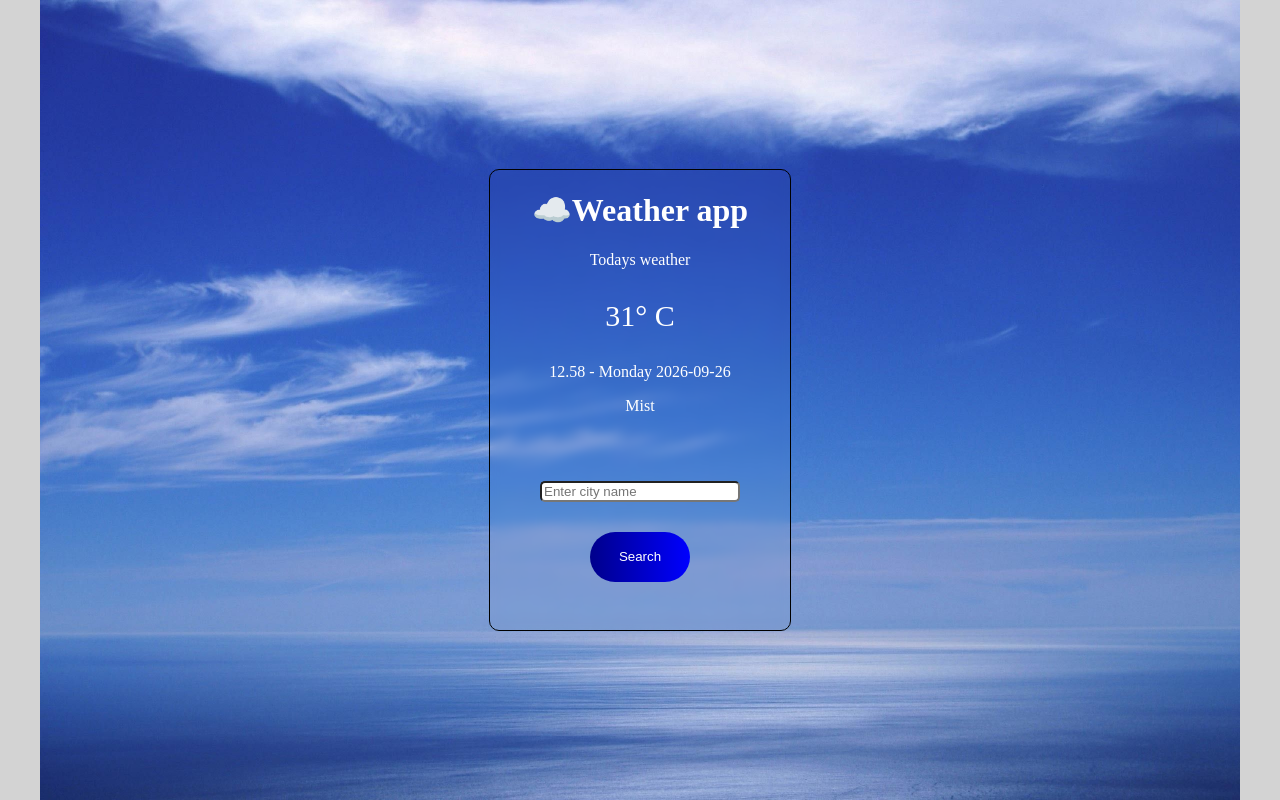
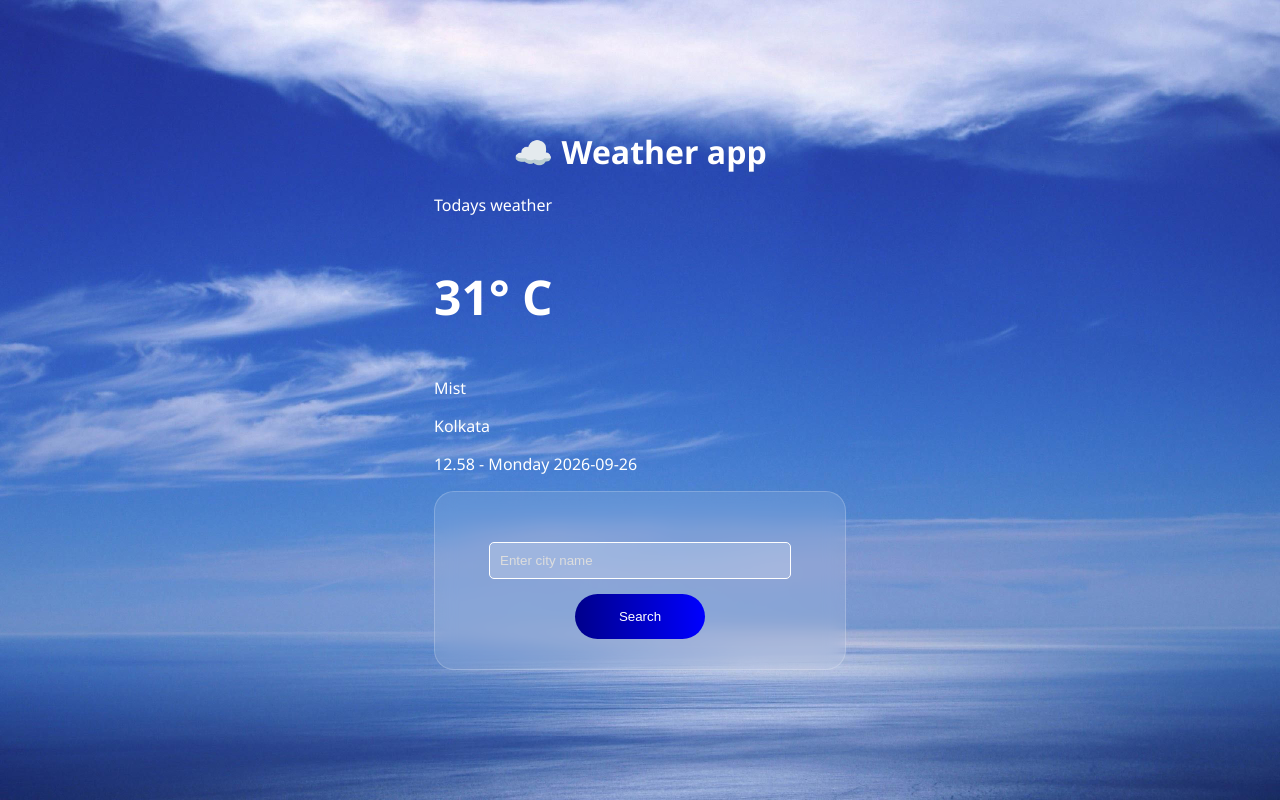
Before and after one commit to Manish1678-sos/Weather-App, a plain HTML site: page index.html in a window 1280 px wide. Drawn offline with Linux system fonts and the light colour scheme; no server answers.

Commit message:
New update

```diff
--- a/index.html
+++ b/index.html
@@ -9,27 +9,32 @@
 <body>
     <div class="container">
         <div class="form">
-    <h1>☁️Weather app</h1>
+            <h1>☁️ Weather app</h1>
             <p>Todays weather</p>
-    <div class="temperature"><p >31° C</p></div>
+
+            <div class="temperature">
+                <p>31° C</p>
+            </div>
+
+            <div class="condition">
+                <p>Mist</p>
+            </div>
 
             <div class="place">
+                <p>Kolkata</p>
+            </div>
 
+            <div class="time">
                 <p>12.58 - Monday 2026-09-26</p>
-</div>
-    <div class="condition">
-        <p>Mist</p>
             </div>
 
             <form id="Weather-form">
                 <div class="search">
                     <input type="text" id="city" placeholder="Enter city name"/>
-        <button type="submit">Search</button></div>
+                    <button type="submit">Search</button>
+                </div>
             </form>
-    </div>
-    </div>
 
-</body>
+        </div> </div> </body>
         <script src="script.js"></script>
-
 </html>
--- a/script.js
+++ b/script.js
@@ -6,40 +6,45 @@ const conditionField = document.querySelector(".condition p");
 const form = document.querySelector("#Weather-form");
 const searchField = document.querySelector("#city");
 
+// 1. FIXED: Define a default starting location so the script doesn't break
+let targetLocation = "Kolkata";
 
-// form submit
+
 form.addEventListener("submit", function (e) {
   e.preventDefault();
   targetLocation = searchField.value;
   fetchWeather(targetLocation);
 });
 
-// fetch weather
+
 async function fetchWeather(city) {
   try {
-  let url = `http://api.weatherapi.com/v1/current.json?key=c5478d57f8a84bdd99d173824262103&q=${targetLocation}&aqi=no`
+
+    let url = `https://api.weatherapi.com/v1/current.json?key=c5478d57f8a84bdd99d173824262103&q=${city}&aqi=no`;
 
     const res = await fetch(url);
     const data = await res.json();
-
-    console.log(data);
 
     if (data.error) {
       alert("City not found!");
       return;
     }
 
+
     updateUI(data);
 
   } catch (error) {
-    console.log(error);
+    console.error("Error fetching weather:", error);
   }
 }
 
-// update UI
+
 function updateUI(data) {
+
   tempField.innerText = data.current.temp_c + "°C";
   locationField.innerText = data.location.name;
+
+
   timeField.innerText = data.location.localtime;
   conditionField.innerText = data.current.condition.text;
 }
--- a/style.css
+++ b/style.css
@@ -1,9 +1,12 @@
 body {
   margin: 0;
   padding: 0;
+  font-family: 'Segoe UI', Tahoma, Geneva, Verdana, sans-serif; /* Adding a cleaner font */
 }
 
 .container {
+       background-color: rgba(255, 255, 255, 0.1);
+    backdrop-filter: blur(10px);
   background-image: url("Image.jpg");
   background-size: cover;
   background-position: center;
@@ -11,88 +14,83 @@ body {
 
 
   display: flex;
-  flex-direction: column;
   justify-content: center;
   align-items: center;
+  color: white;
+     background-color: rgba(255, 255, 255, 0.1);
+    backdrop-filter: blur(10px);
+}
 
+#Weather-form {
+    background-color: rgba(255, 255, 255, 0.1);
+    backdrop-filter: blur(10px);
+    border-radius: 20px;
+    border: 1px solid rgba(255, 255, 255, 0.2);
+
+
+    width: 350px;
+    height: auto;
+    padding: 30px;
+    display: flex;
+    flex-direction: column;
+    align-items: center;
+    gap: 15px;
+}
+
+h1 {
+  text-align: center;
+  color: white;
+  margin-top: 0;
+}
+
+.search {
+    display: flex;
+    flex-direction: column;
+    align-items: center;
+    width: 100%;
+    margin-top: 20px;
+    margin-bottom: 0;
+}
+
+input {
+  border-radius: 5px;
+  border: 1px solid white;
+  padding: 10px;
+  width: 80%;
+  background: rgba(255, 255, 255, 0.2);
   color: white;
 }
-.form
-{
-    background-color: transparent;
-    backdrop-filter: blur(5px);
-    border-radius:10px;
-    border:0.1px solid black;
-    height:460px;
-    width:300px;
-    justify-content: center;
-    align-items:center;
 
-}
-h1
-{
-text-align:center;
-}
-.search
-{
-    display: flex;
-    flex-direction: column;
-    padding:50px;
-}
-input{
-    border-radius:5px;
-
-}
-input:focus{
-    outline:none;
-}
-input:hover{
-    border-color:aqua;
-    transition: 0.6s;
-    box-shadow:0px 0px 4px 4px aqua;
-}
-button{
-    margin-top:30px;
-    height:50px;
-    width:100px;
-    margin-left:50px;
-    border-radius:30px;
-   background:linear-gradient(to right,darkblue,blue);
-   color:white;
-   border:none;
-
-}
-button:hover{
-    background:linear-gradient(to right,blue,skyblue);
-    transition:1.3rem;
-    box-shadow: 0px 0px 3px 3px black ;
+input::placeholder {
+  color: #ddd;
 }
 
-p
-{
-    text-align:center;
+button {
+    margin-top: 15px;
+    margin-left: 0;
+        height: 45px;
+    width: 130px;
+    border-radius: 25px;
+    background: linear-gradient(to right, darkblue, blue);
+    color: white;
+    border: none;
+    cursor: pointer;
 }
-span{
-    text-align:center;
+button:hover {
+  background: linear-gradient(to right, #0000ff, #87ceeb);
+  transform: scale(1.05);
+  box-shadow: 0px 4px 15px rgba(0, 0, 0, 0.4);
 }
-.temperature
-{
-    font-size:30px;
-    text-align:left;
+
+.temperature {
+  font-size: 48px;
+  font-weight: bold;
+  margin: 20px 0;
 }
-@media (min-width: 768px) {
-  body {
-    background-color: lightgrey;
-  }
-  .container {
-    display: flex; /* Side-by-side layout starts here */
+
+
+@media (max-width: 768px) {
+  .form {
+    width: 90%;
   }
 }
-
-/* 3. Desktop Styles (Screens wider than 1024px) */
-@media (min-width: 1024px) {
-  body {
-    max-width: 1200px;
-    margin: 0 auto; /* Centers the project on big screens */
-  }
-}
```
Lines whose indentation alone changed are shown as unchanged.
